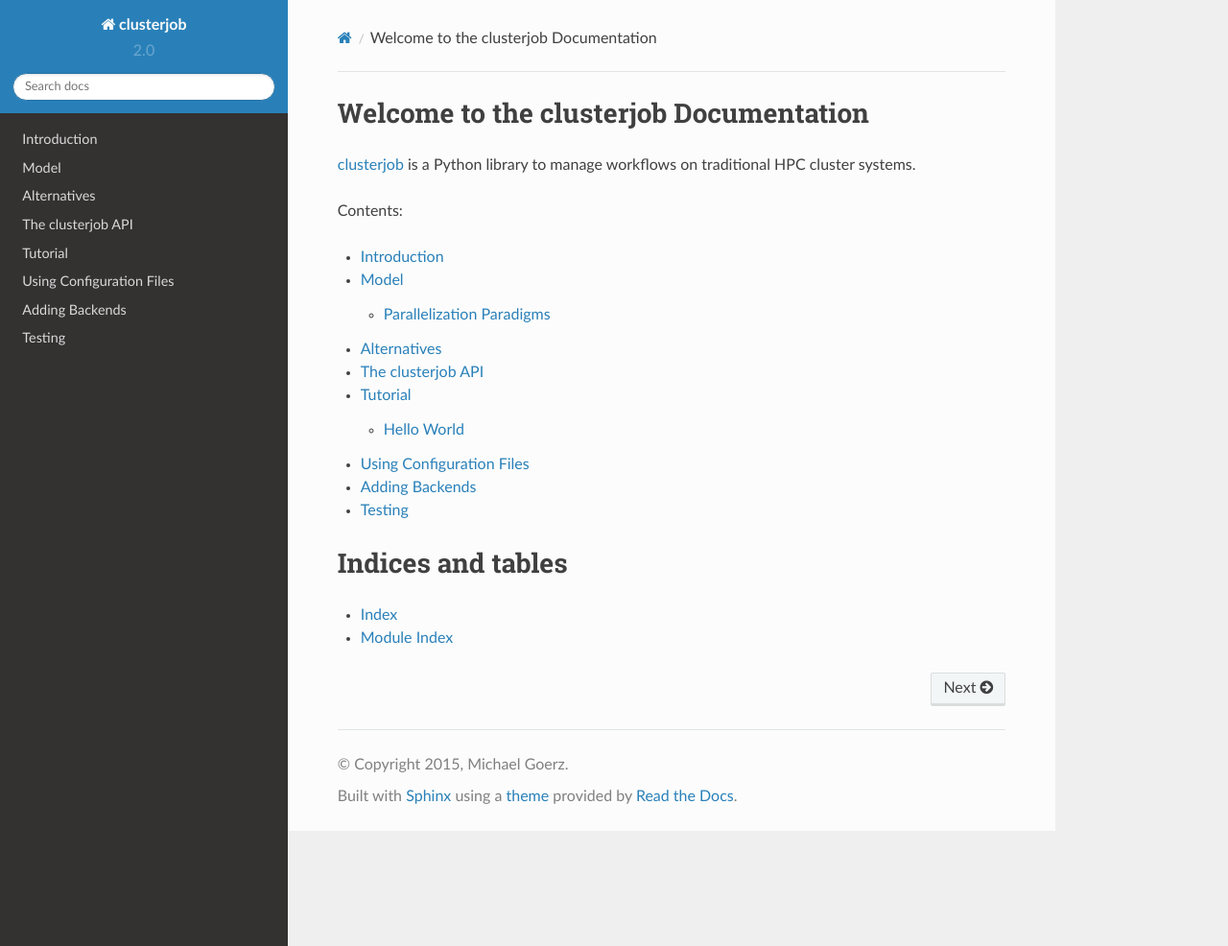
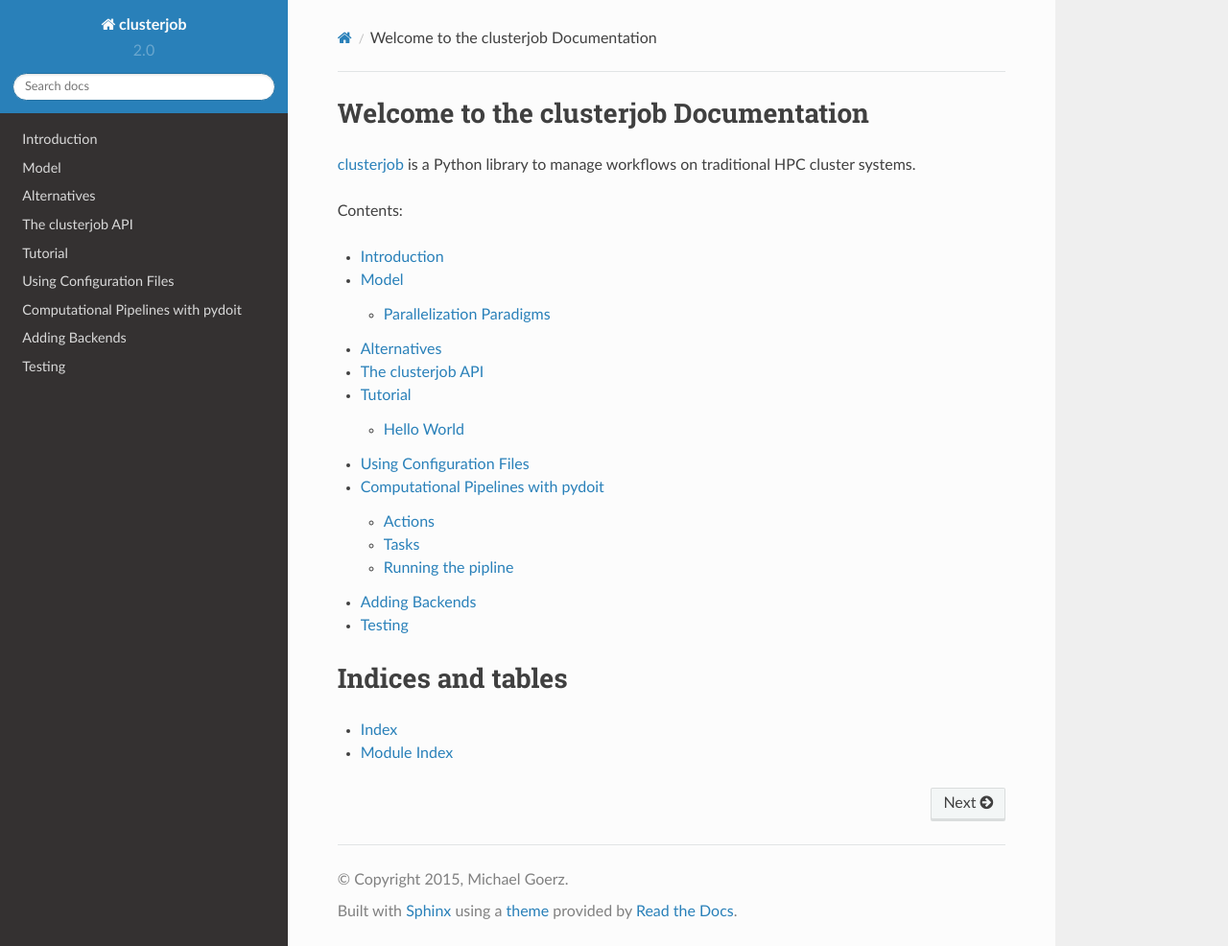
Before and after one commit to goerz/clusterjob, a Sphinx documentation site: the page built from docs/source/index.rst, in a window 1280 px wide and 986 px high. Shown: the whole window at 96% size. Built offline with Sphinx 7.4.7 and the Read the Docs theme 2.0.0, drawn with Linux system fonts in a browser that asks for light colours; some of the changed lines change nothing that is shown.

Commit message:
Add tutorial for pydoit

```diff
--- a/docs/source/index.rst
+++ b/docs/source/index.rst
@@ -17,6 +17,7 @@
    api
    tutorial
    using_inifiles
+   pydoit_pipeline
    adding_backends
    testing
 
--- /dev/null
+++ b/docs/source/pydoit_pipeline.rst
@@ -0,0 +1,402 @@
+Computational Pipelines with pydoit
+===================================
+
+`pydoit`_ is an excellent tool for `describing computational pipelines`_. It is similar to `make`_, but much more flexible.
+
+.. _pydoit: http://pydoit.org/index.html
+.. _describing computational pipelines: http://swcarpentry.github.io/bc/intermediate/doit/
+.. _make: https://www.gnu.org/software/make/
+
+The following is a real-life example of how to combine ``pydoit`` with a
+cluster scheduling system. In this example, we do some quantum optimal control
+(the task of steering a quantum system in some desired way)
+using the `QDYN Fortran library`_  (without going into any details about the
+underlying physics). QDYN provides two tools:
+
+* ``qdyn_prop_traj [options] <rf>`` reads a bunch of input data from files in
+  the "runfolder" ``<rf>``, simulates the dynamics of the quantum system, and
+  writes new analysis data into the runfolder
+* ``qdyn_optimize [options] <rf>`` runs an iterative optimization scheme on the
+  controls stored in the runfolder. In each iteration, the evolution of the
+  quantum system gets closer to some desired target. The program performs a
+  fixed number of these iterations, and then writes the "optimized" controls to
+  files in the runfolder
+
+Both of these programs are parallelized using `MPI`_ (see also the section
+about :ref:`Parallelization Paradigms <parallelization-model>`).
+
+.. _QDYN Fortran library: https://www.qdyn-library.net
+.. _MPI: https://www.open-mpi.org
+
+The entire chain of computations is expressed in a table:
+
+.. code-block:: python
+
+    import pandas as pd
+    params_data_str = r'''
+    #    T  lambda_a  n_trajs   iter_stop
+        10     0.001       10          10
+        10    0.0005       10          15
+        10    0.0001       10          30
+        20     0.001       10          20
+        50     0.001       10          30
+        70     0.001       10          30
+    '''
+    params_df = pd.read_fwf(
+            StringIO(params_data_str), comment='#', header=1,
+            names=['T', 'lambda_a', 'n_trajs', 'iter_stop'])
+
+
+We want to look at the control problem for different physical durations ``T``
+of the process; The parameter ``lambda_a`` is a "step width" of the
+optimization algorithm, ``n_trajs`` is how many parallel MPI processes we can
+use, and ``iter_stop`` is the number of iterations of the control algorithm.
+Our computation pipeline contains four actions:
+
+1. For each duration ``T`` in the table, create a unique runfolder and write the
+   appropriate input data to files in this folder
+2. For the different values of ``iter_stop`` for any given ``T``, modify the
+   data in the runfolder to reflect the corresponding ``lambda_a``
+3. Submit a job to the cluster that runs ``qdyn_optimize`` until ``iter_stop`` is reached.
+4. Finally, after all optimizations are done, for each runfolder (i.e., each
+   unique ``T``), submit a job to the cluster that runs ``qdyn_prop_traj`` in
+   order to analyze the result of the optimization
+
+Thus, based on the above table, the following specific steps are required:
+
+* Generate input data for ``T=10`` in the runfolder ``./data/rf10``
+* Generate input data for ``T=20`` in the runfolder ``./data/rf20``
+* Generate input data for ``T=50`` in the runfolder ``./data/rf50``
+* Generate input data for ``T=70`` in the runfolder ``./data/rf70``
+* Modify the data in the ``./data/rf10`` to do an optimization with step width 0.001, stopping after 10 iterations
+* Modify the data in the ``./data/rf20`` to do an optimization with step width 0.001, stopping after 20 iterations
+* Modify the data in the ``./data/rf50`` to do an optimization with step width 0.001, stopping after 30 iterations
+* Modify the data in the ``./data/rf70`` to do an optimization with step width 0.001, stopping after 30 iterations
+* Submit a job the the cluster that runs ``qdyn_optimize [options] ./data/rf10``
+* Submit a job the the cluster that runs ``qdyn_optimize [options] ./data/rf20``
+* Submit a job the the cluster that runs ``qdyn_optimize [options] ./data/rf50``
+* Submit a job the the cluster that runs ``qdyn_optimize [options] ./data/rf70``
+* After submitted job for ``./data/rf10`` finishes, modify the data in that runfolder to continue the optimization with step width 0.0005, stopping after iteration 15
+* Submit another job the the cluster that runs ``qdyn_optimize [options] ./data/rf10``
+* After that job finishes, modify the data in that runfolder to continue the optimization with step width 0.0001, stopping after iteration 30
+* Submit another job the the cluster that runs ``qdyn_optimize [options] ./data/rf10``
+* After submitted optimization jobs for ``./data/rf10`` finish, submit a job that runs ``qdyn_prop_traj [options] ./data/rf10``
+* After submitted optimization jobs for ``./data/rf20`` finish, submit a job that runs ``qdyn_prop_traj [options] ./data/rf20``
+* After submitted optimization jobs for ``./data/rf50`` finish, submit a job that runs ``qdyn_prop_traj [options] ./data/rf50``
+* After submitted optimization jobs for ``./data/rf70`` finish, submit a job that runs ``qdyn_prop_traj [options] ./data/rf70``
+
+Actions
+-------
+
+The first two of the actions in our pipeline (generating the input data, and
+modifying that data for a specific value of ``lambda_a``/``iter_stop``) do not
+involve ``clusterjob``. These are handled by two Python routines:
+
+* ``write_model(rf, T, lambda_a, iter_stop)``: write input data to the runfolder ``rf``
+*  ``update_config(rf, lambda_a, iter_stop)``: update the config file in the runfolder file new data
+
+For the remaining two actions, we use routines that generate and submit job scripts. We set this up as
+
+.. code-block:: python
+
+    import clusterjob
+    clusterjob.JobScript.read_defaults('cluster.ini')
+
+where the configuration file ``cluster.ini`` contains::
+
+    [Attributes]
+    backend = slurm
+    cache_folder = ./data/cache
+    module_load =
+        module load intel
+        module load mpi
+
+    [Resources]
+    nodes = 1
+    threads = 1
+    mem = 10000
+
+This is for running the pipeline on a single workstation with the SLURM
+scheduler installed. With a different configuration file, we could use a
+different scheduler or submit to a remote cluster with more compute nodes.
+
+The action routines now are:
+
+.. code-block:: python
+
+    from textwrap import dedent
+
+    def submit_optimization(rf, n_trajs, task):
+        body = dedent(r'''
+        {module_load}
+
+        cd {rf}
+        OMP_NUM_THREADS=1 mpirun -n {n_trajs} qdyn_optimize --n-trajs={n_trajs} \
+            --J_T=J_T_sm .
+        ''')
+        taskname = "oct_%s" % task.name.replace(":", '_')
+        jobscript = clusterjob.JobScript(
+            body=body, filename=join(rf, 'oct.slr'),
+            jobname=taskname, nodes=1, ppn=int(n_trajs), threads=1,
+            stdout=join(rf, 'oct.log'))
+        jobscript.rf = rf
+        jobscript.n_trajs = str(int(n_trajs))
+        run = jobscript.submit(cache_id=taskname)
+        run.dump(join(rf, 'oct.job.dump'))
+
+.. code-block:: python
+
+    def submit_propagation(rf, n_trajs):
+        body = dedent(r'''
+        {module_load}
+
+        cd {rf}
+        OMP_NUM_THREADS=1 mpirun -n {n_trajs} qdyn_prop_traj --n-trajs={n_trajs} \
+            --use-oct-pulses --write-final-state=state_final.dat .
+        ''')
+        taskname = "prop_" + os.path.split(rf)[-1]
+        jobscript = clusterjob.JobScript(
+            body=body, filename=join(rf, 'prop.slr'),
+            jobname=taskname, nodes=1, ppn=int(n_trajs), threads=1,
+            stdout=join(rf, 'prop.log'))
+        jobscript.rf = rf
+        jobscript.n_trajs = str(int(n_trajs))
+        run = jobscript.submit(cache_id=taskname, force=True)
+        run.dump(join(rf, 'prop.job.dump'))
+
+Both of these store a dump of the submitted job to a file inside the runfolder.
+We then have another action that polls the scheduler, waiting for the job to
+finish successfully:
+
+
+.. code-block:: python
+
+    def wait_for_clusterjob(dumpfile):
+        try:
+            run = clusterjob.AsyncResult.load(dumpfile)
+            run.wait()
+            os.unlink(dumpfile)
+            return run.successful()
+        except OSError:
+            # dump file was already removed in earlier execution
+            pass
+
+Tasks
+-----
+
+We now build the pipeline of ``pydoit`` tasks using the above actions, and the
+information in the ``params_df`` table. For convenience, we identify the
+appropriate runfolder for each row in ``params_df`` as
+
+.. code-block:: python
+
+    def runfolder(row):
+        return './data/rf%d' % row['T']
+
+First, we create a runfolder for each unique value of ``T``:
+
+.. code-block:: python
+
+    def task_create_runfolder():
+        jobs = {}
+        for ind, row in params_df.iterrows():
+            rf = runfolder(row)
+            if rf in jobs:
+                # only one task per runfolder, not per row!
+                continue
+            jobs[rf] = {
+                'name': str(rf),
+                'actions': [
+                    (write_model, [], dict(
+                        rf=rf, T=row['T'], lambda_a=row['lambda_a'],
+                        iter_stop=int(row['iter_stop'])))],
+                'targets': [join(rf, 'config')],
+                'uptodate': [True, ] # up to date if target exists
+            }
+        for job in jobs.values():
+            yield job
+
+Next, we have a task that updates the config file data as necessary.
+
+.. code-block:: python
+
+    def task_update_runfolder():
+        rf_jobs = defaultdict(list)
+        for ind, row in params_df.iterrows():
+            rf = runfolder(row)
+            # we only update the config after any earlier optimization has finished
+            task_dep = ['wait_for_optimization:%s' % ind2 for ind2 in rf_jobs[rf]]
+            rf_jobs[rf].append(ind)
+            yield {
+                'name': str(ind),
+                'actions': [
+                    (update_config, [], dict(
+                        rf=rf, lambda_a=row['lambda_a'],
+                        iter_stop=int(row['iter_stop'])))],
+                'file_dep': [join(rf, 'config')],
+                'uptodate': [False, ],  # always run task
+                'task_dep': task_dep}
+
+The crucial part of this is the task-dependency: we only update the data after
+any *earlier* optimization in the same runfolder has finished (the
+``wait_for_optimization`` task will be defined below). There is an implicit
+dependence on ``task_create_runfolder`` through the existence of the file
+'config' inside the runfolder.
+
+In order to run the optimization, we have one task to run the ``submit_optimization`` action.
+
+
+.. code-block:: python
+
+    def task_submit_optimization():
+        rf_jobs = defaultdict(list)
+        for ind, row in params_df.iterrows():
+            rf = runfolder(row)
+            task_dep = ['wait_for_optimization:%s' % ind2 for ind2 in rf_jobs[rf]]
+            task_dep.append('update_runfolder:%s' % ind)
+            yield {
+                'name': str(ind),
+                'actions': [
+                    (submit_optimization, [rf, ], dict(n_trajs=row['n_trajs']))],
+                    # 'task' keyword arg is added automatically
+                'task_dep': task_dep,
+                'uptodate': [(pulses_uptodate, [], {'rf': rf}), ],
+            }
+
+Again, we only start an optimization, after each earlier optimization in the
+same runfolder has finished. This relies on a task that simply waits for the
+submitted job to finish.
+
+It is worth noting that we define the pipeline primarily using *task*
+dependencies, not *file* dependencies. We have custom routine ``pulses_uptodate``
+that checks whether an optimization needs to be run.
+Task dependencies are a feature that is unique to ``pydoit``
+(in comparison to ``make``, which defines targets entirely through files). That
+being said, we use task dependencies here only because we want to dynamically
+change the data in the runfolder between tasks. In our example, the reason for
+this is that ``write_model`` generate a large amount of data to the runfolder,
+whereas ``update_config`` only makes a very small modification. In a situation
+where the pipeline can be expressed through file dependencies (if later tasks
+do not modify the data from earlier tasks), it is often more straightforward to
+do this.
+
+.. code-block:: python
+
+    def task_wait_for_optimization():
+        for ind, row in params_df.iterrows():
+            rf = runfolder(row)
+            yield {
+                'name': str(ind),
+                'task_dep': ['submit_optimization:%d' % ind],
+                'actions': [
+                    (wait_for_clusterjob, [join(rf, 'oct.job.dump')], {}),]}
+
+The propagation is handled separately and independent of the optimization.
+Again, we have two tasks, one to submit the propagation, and one to wait for
+the submitted job to finish.
+
+.. code-block:: python
+
+    def task_submit_propagation():
+        jobs = {}
+        for ind, row in params_df.iterrows():
+            rf = runfolder(row)
+            jobs[rf] = {
+                'name': str(rf),
+                'actions': [
+                    (submit_propagation, [rf, ], dict(n_trajs=row['n_trajs']))],
+                'file_dep': [join(rf, 'pulse1.oct.dat'),],}
+        for job in jobs.values():
+            yield job
+
+.. code-block:: python
+
+    def task_wait_for_propagation():
+        jobs = {}
+        for ind, row in params_df.iterrows():
+            rf = runfolder(row)
+            jobs[rf] = {
+                'name': str(rf),
+                'task_dep': ['submit_propagation:%s' % rf],
+                'actions': [
+                    (wait_for_clusterjob, [join(rf, 'prop.job.dump')], {}),]}
+        for job in jobs.values():
+            yield job
+
+
+Running the pipline
+-------------------
+
+It is often convenient to use the `Jupyter notebook`_ to define the pipeline; in this case, we use the ``%doit`` magic to run it:
+
+.. code-block:: python
+
+    from doit.tools import register_doit_as_IPython_magic
+    register_doit_as_IPython_magic()
+
+Then,
+
+.. code-block:: none
+
+    %doit -n 4 wait_for_optimization
+
+produces::
+
+    .  create_runfolder:./data/rf10
+    .  create_runfolder:./data/rf20
+    .  create_runfolder:./data/rf50
+    .  create_runfolder:./data/rf70
+    .  update_runfolder:0
+    .  update_runfolder:3
+    .  update_runfolder:4
+    .  submit_optimization:0
+    .  update_runfolder:5
+    .  submit_optimization:3
+    .  submit_optimization:5
+    .  submit_optimization:4
+    .  wait_for_optimization:0
+    .  wait_for_optimization:3
+    .  wait_for_optimization:5
+    .  wait_for_optimization:4
+    .  update_runfolder:1
+    .  submit_optimization:1
+    .  wait_for_optimization:1
+    .  update_runfolder:2
+    .  submit_optimization:2
+    .  wait_for_optimization:2
+
+After that, we run the propagation as
+
+.. code-block:: none
+
+    %doit -n 4 wait_for_propagation
+
+resulting in::
+
+    .  submit_propagation:./data/rf10
+    .  submit_propagation:./data/rf20
+    .  submit_propagation:./data/rf50
+    .  submit_propagation:./data/rf70
+    .  wait_for_propagation:./data/rf10
+    .  wait_for_propagation:./data/rf20
+    .  wait_for_propagation:./data/rf50
+    .  wait_for_propagation:./data/rf70
+
+Calling ``doit`` with 4 processes (``-n 4``) can provide small speedup: by
+having split our tasks into "submission" and "wait", we already largely have an
+asynchronous pipeline (``submit_optimizaton`` finishes immediately). However,
+with the additional parallelization we create all the runfolder in parallel,
+and we also monitor the scheduler for several jobs at the same time
+(``wait_for_optimization`` runs in parallel, instead of in series).
+
+If the pipeline is run again after it finishes, only the actions of the
+``update_runfolder`` tasks are actually execute; ``pydoit`` recognizes
+everything else as "up-to-date". If we add or modify rows in ``params_df``,
+re-running the pipeline will only add the missing data.
+
+Moreover, the caching feature of ``clusterjob`` ensures that we could actually
+kill ``pydoit``, respectively the notebook containing the pipeline. If we then
+were to re-execute it at some later time, ``clusterjob`` would pick up already
+submitted jobs.
+
+.. _Jupyter notebook: http://jupyter.org
```
